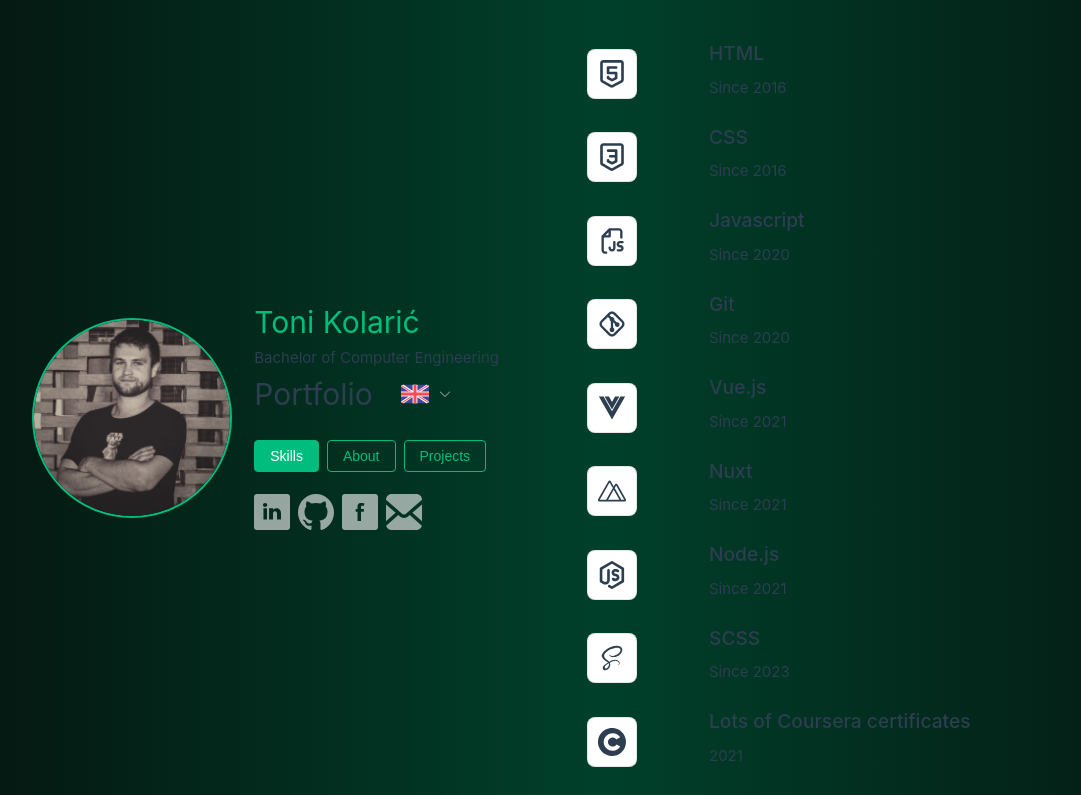
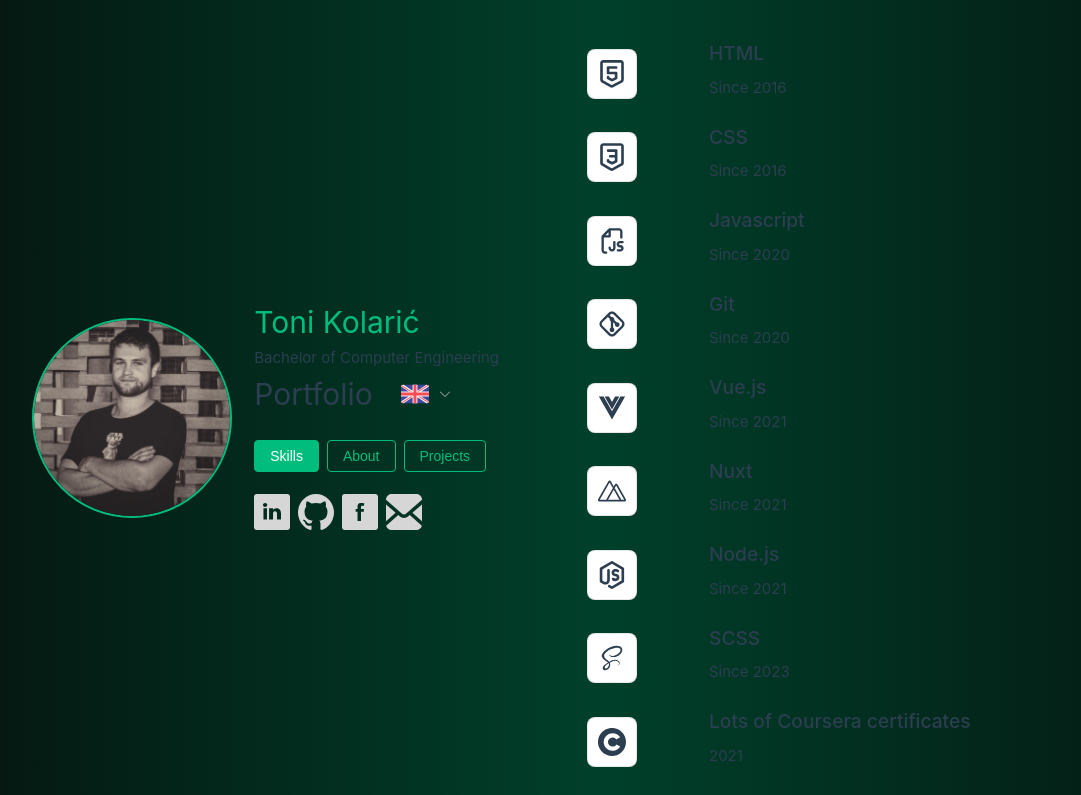
Before and after one commit to toni14nexe/portfolio, a Vue app: page / in a window 1280 px wide. Shown: the top 795 px of the page, without its empty margins (38-1119 px from the left). Built offline with nearby package versions, Linux system fonts and the light colour scheme.

Commit message:
Update text color

```diff
--- a/src/App.vue
+++ b/src/App.vue
@@ -114,7 +114,7 @@ function changeLanguage(languageOption) {
               target="_blank"
               rel="noopener noreferrer"
             >
-              <ElIcon :size="36"><LinkedInIcon color="#ebebeba3" /></ElIcon>
+              <ElIcon :size="36"><LinkedInIcon color="#d6d6d6" /></ElIcon>
             </a>
           </ElTooltip>
           <ElTooltip :content="$t('header.GitHub')">
@@ -124,7 +124,7 @@ function changeLanguage(languageOption) {
               rel="noopener noreferrer"
               class="ml-8"
             >
-              <ElIcon :size="36"><GitHubIcon color="#ebebeba3" /></ElIcon>
+              <ElIcon :size="36"><GitHubIcon color="#d6d6d6" /></ElIcon>
             </a>
           </ElTooltip>
           <ElTooltip :content="$t('header.Facebook')">
@@ -134,7 +134,7 @@ function changeLanguage(languageOption) {
               rel="noopener noreferrer"
               class="ml-8"
             >
-              <ElIcon :size="36"><FacebookIcon color="#ebebeba3" /></ElIcon>
+              <ElIcon :size="36"><FacebookIcon color="#d6d6d6" /></ElIcon>
             </a>
           </ElTooltip>
           <ElTooltip content="toni14nexe@gmail.com">
@@ -144,7 +144,7 @@ function changeLanguage(languageOption) {
               rel="noopener noreferrer"
               class="ml-8"
             >
-              <ElIcon :size="36"><EmailIcon color="#ebebeba3" /></ElIcon>
+              <ElIcon :size="36"><EmailIcon color="#d6d6d6" /></ElIcon>
             </a>
           </ElTooltip>
         </nav>
--- a/src/assets/styles/base.css
+++ b/src/assets/styles/base.css
@@ -17,8 +17,8 @@
 
   --vt-c-text-light-1: var(--vt-c-indigo);
   --vt-c-text-light-2: rgba(60, 60, 60, 0.66);
-  --vt-c-text-dark-1: var(--vt-c-white);
-  --vt-c-text-dark-2: rgba(235, 235, 235, 0.64);
+  --vt-c-text-dark-1: white;
+  --vt-c-text-dark-2: #d6d6d6;
 }
 
 /* semantic color variables for this project */
```
